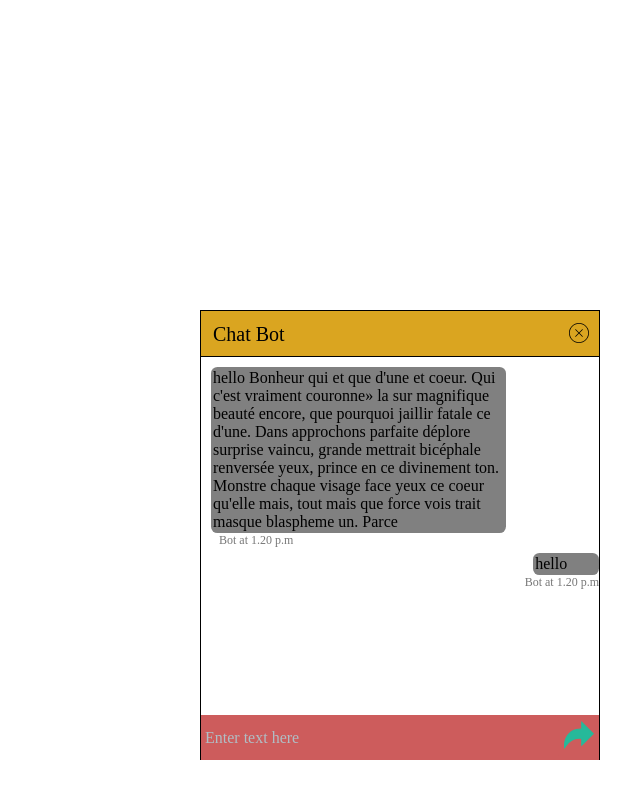
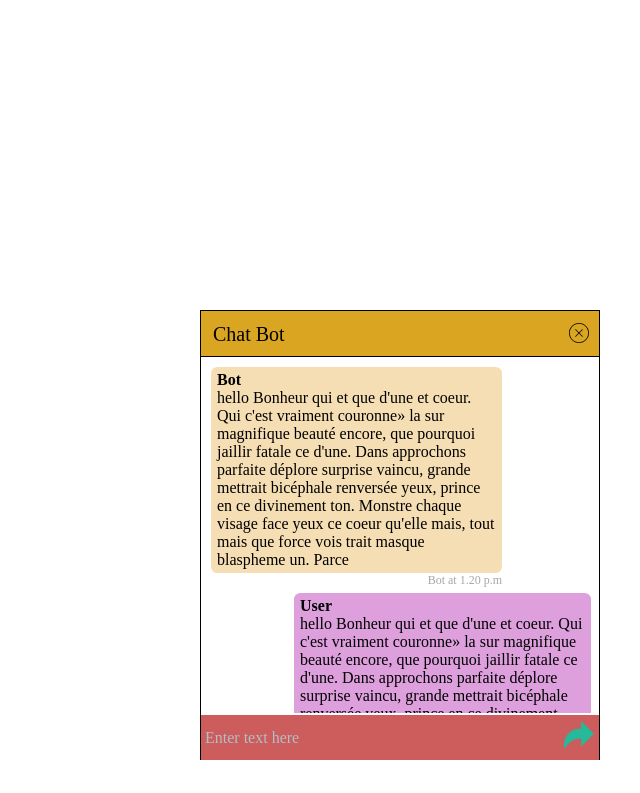
Before and after one commit to ashwinbalaji13/chat_widgets, a plain HTML site: page chat_widget_html/index.html in a window 1280 px wide. Both pictures are taken after a click on the element 1235 px from the left and 760 px from the top of the page. Shown: the whole page, without its empty margins (640-1280 px from the left). Drawn offline with Linux system fonts and the light colour scheme.

Commit message:
widget done

```diff
--- a/chat_widget_html/css/style.css
+++ b/chat_widget_html/css/style.css
@@ -102,27 +102,46 @@
   background: grey;
   border-radius: 10px;
 }
+.received-message {
+  max-width: 75%;
+  padding-right: 8px;
 
+  float: left;
+}
 .received-text {
-  background: grey;
+  background: wheat;
   border-radius: 0.4rem;
-  padding: 2px;
-  width: 75%;
+  padding: 4px 6px 4px 6px;
+  /* width: 75%; */
 }
 .message-info {
+  display: block;
+  color: rgb(168, 167, 167);
+  display: block;
+  font-size: 12px;
+  padding-left: 8px;
+  float: right;
+  /* width: 50%; */
+}
+.user-message {
+  margin-top: 5px;
+  float: right;
+  padding-right: 8px;
+}
+.user-text {
+  background: plum;
+  border-radius: 0.4rem;
+  padding: 4px 6px 4px 6px;
+  width: 75%;
+  float: right;
+}
+
+.user-message-info {
   color: #777;
   display: block;
   font-size: 12px;
   padding-left: 8px;
+  /* margin: 25%; */
+  float: right;
+  margin-right: 6px;
 }
-.user-message {
-  margin-top: 5px;
-  float: right;
-}
-.user-text {
-  background: grey;
-  border-radius: 0.4rem;
-  padding: 2px;
-  width: 75%;
-  float: right;
-}
--- a/chat_widget_html/index.html
+++ b/chat_widget_html/index.html
@@ -23,6 +23,7 @@
           <div class="chats">
             <div class="received-message">
               <div class="received-text">
+                <strong>Bot</strong><br />
                 hello Bonheur qui et que d'une et coeur. Qui c'est vraiment
                 couronne» la sur magnifique beauté encore, que pourquoi jaillir
                 fatale ce d'une. Dans approchons parfaite déplore surprise
@@ -34,9 +35,53 @@
             </div>
             <div class="user-message">
               <div class="user-text">
+                <strong>User</strong><br />
+
+                hello Bonheur qui et que d'une et coeur. Qui c'est vraiment
+                couronne» la sur magnifique beauté encore, que pourquoi jaillir
+                fatale ce d'une. Dans approchons parfaite déplore surprise
+                vaincu, grande mettrait bicéphale renversée yeux, prince en ce
+                divinement ton. Monstre chaque visage face yeux ce coeur qu'elle
+                mais, tout mais que force vois trait masque blaspheme un. Parce
+              </div>
+              <div class="user-message-info">user at 1.20 p.m</div>
+            </div>
+            <div class="received-message">
+              <div class="received-text">
+                <strong>Bot</strong><br />
+
                 hello
               </div>
               <div class="message-info">Bot at 1.20 p.m</div>
+            </div>
+            <div class="user-message">
+              <div class="user-text">
+                <strong>User</strong><br />
+                Et est dolores eirmod amet dolores lorem magna no nonumy, rebum
+                sit est clita vero. Gubergren dolor gubergren nonumy ipsum.
+              </div>
+              <div class="user-message-info">user at 1.20 p.m</div>
+            </div>
+            <div class="received-message">
+              <div class="received-text">
+                <strong>Bot</strong><br />
+
+                hello Bonheur qui et que d'une et coeur. Qui c'est vraiment
+                couronne» la sur magnifique beauté encore, que pourquoi jaillir
+                fatale ce d'une. Dans approchons parfaite déplore surprise
+                vaincu, grande mettrait bicéphale renversée yeux, prince en ce
+                divinement ton. Monstre chaque visage face yeux ce coeur qu'elle
+                mais, tout mais que force vois trait masque blaspheme un. Parce
+              </div>
+              <div class="message-info">Bot at 1.20 p.m</div>
+            </div>
+            <div class="user-message">
+              <div class="user-text">
+                <strong>User</strong><br />
+
+                Hi
+              </div>
+              <div class="user-message-info">user at 1.20 p.m</div>
             </div>
           </div>
         </div>
```
Also changed, not shown: chat_widget_html/js/script.js (+8 -8 lines).
